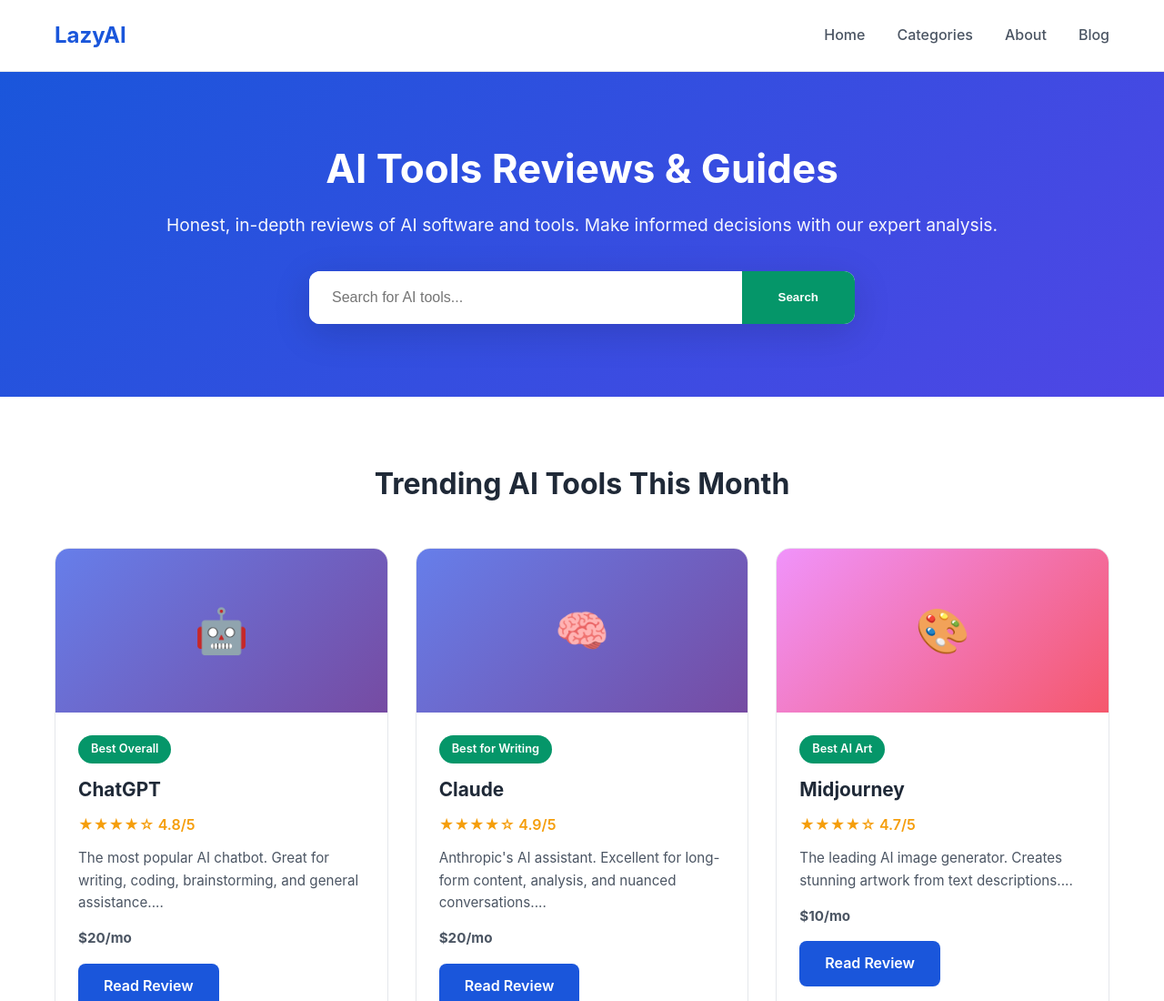
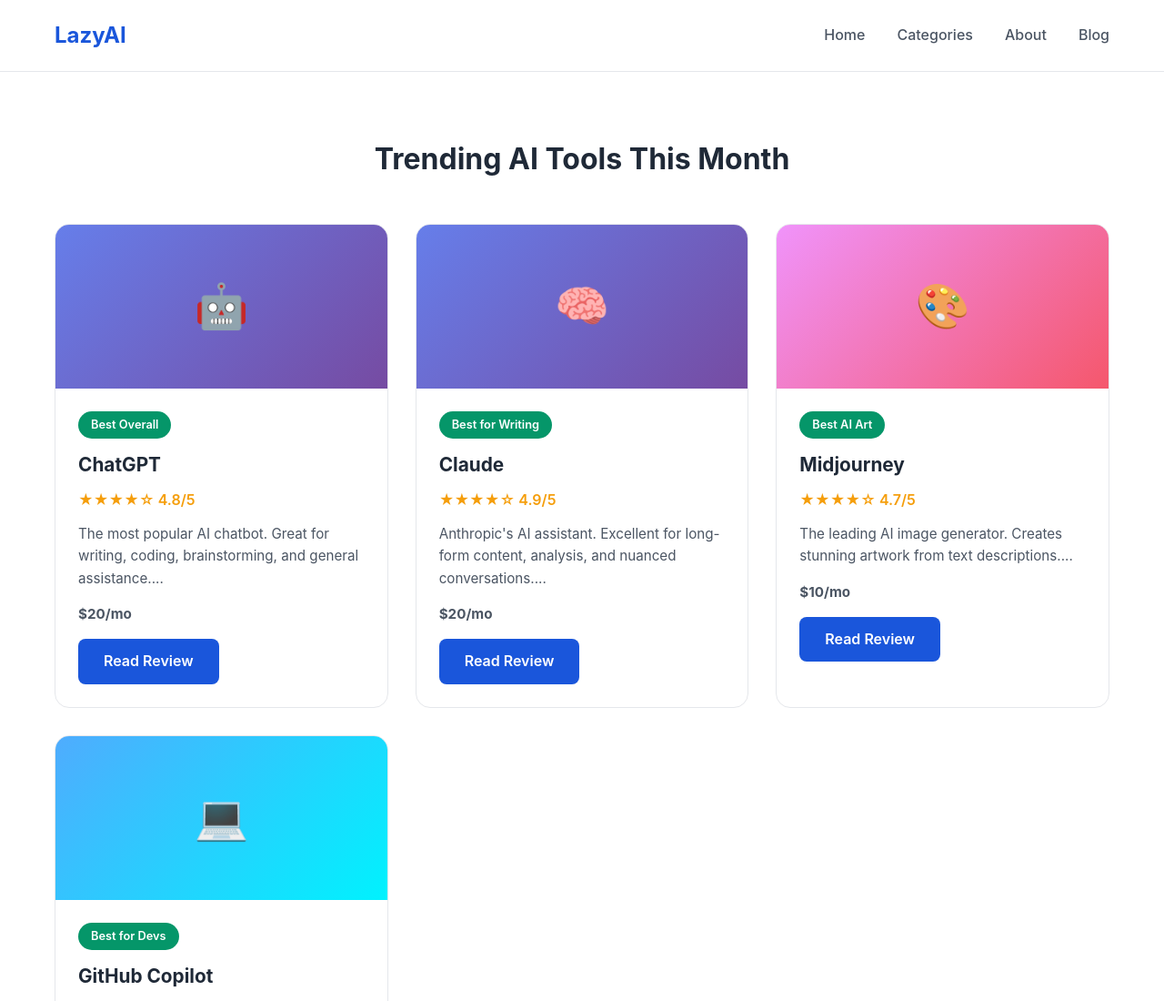
Before and after one commit to tsang121/lazy-ai, a website: page index.html in a window 1280 px wide. Shown: the top 1100 px of the page at 91% size. Drawn offline with Linux system fonts and the light colour scheme.

Commit message:
Remove hero section

```diff
--- a/index.html
+++ b/index.html
@@ -114,17 +114,6 @@
             </nav>
         </div>
     </header>
-
-    <section class="hero">
-        <div class="container">
-            <h1>AI Tools Reviews & Guides</h1>
-            <p>Honest, in-depth reviews of AI software and tools. Make informed decisions with our expert analysis.</p>
-            <form class="search-form" onsubmit="searchTools(event)">
-                <input type="text" id="searchInput" placeholder="Search for AI tools...">
-                <button type="submit">Search</button>
-            </form>
-        </div>
-    </section>
 
     <section>
         <div class="container">
```
